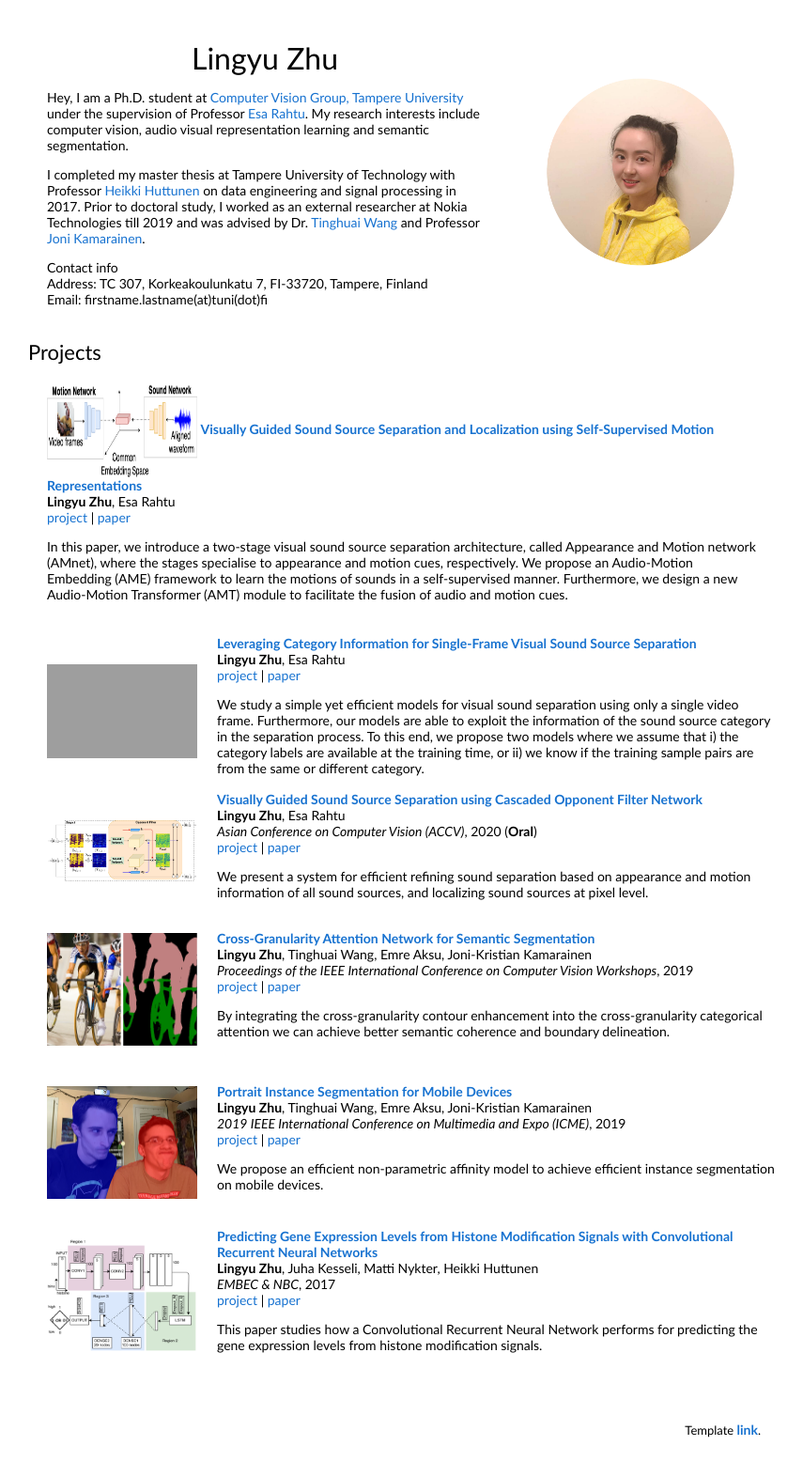
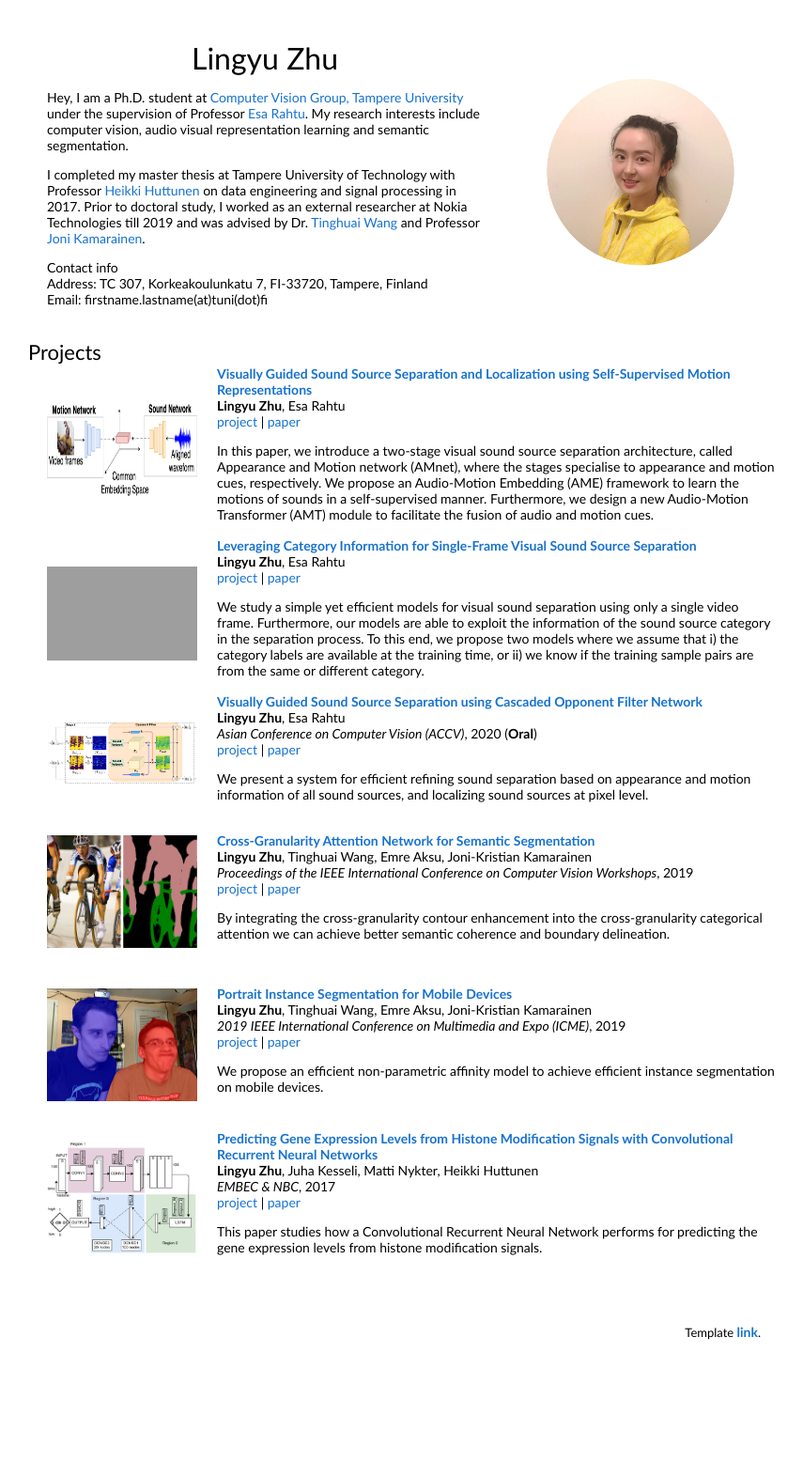
Before and after one commit to ly-zhu/ly-zhu.github.io, a Jekyll site: the page index.html, which Jekyll copies as it is, in a window 1280 px wide. Shown: the whole page at 94% size, without its empty margins (210-1065 px from the left). Built offline with Jekyll 4.4.1, drawn with Linux system fonts in a browser that asks for light colours; after the commit the page ends 1468 px from its top, so only the background shows below that; grey boxes are pictures that could not be loaded.

```diff
--- a/index.html
+++ b/index.html
@@ -55,7 +55,7 @@
 
       <tr>
         <td style="padding:20px;width:25%;vertical-align:middle">
-          <img src="self-supervised-motion-representations/figures/AME.png" alt="blind-date" width="160" height="100>
+          <img src="self-supervised-motion-representations/figures/AME.png" alt="blind-date" width="160" height="100">
         </td>
         <td width="75%" valign="middle">
           <a href="https://arxiv.org/pdf/2007.07984.pdf">
```
